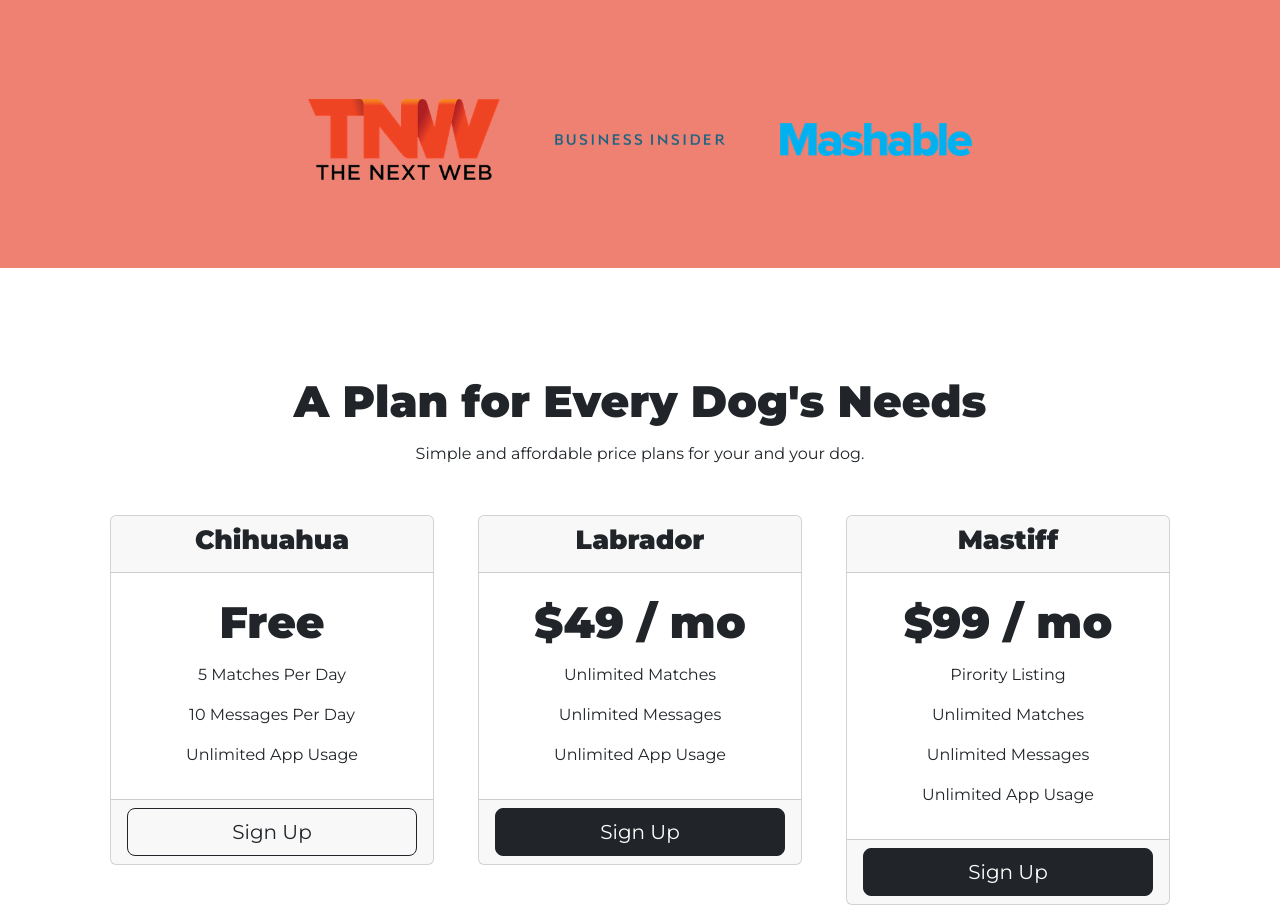
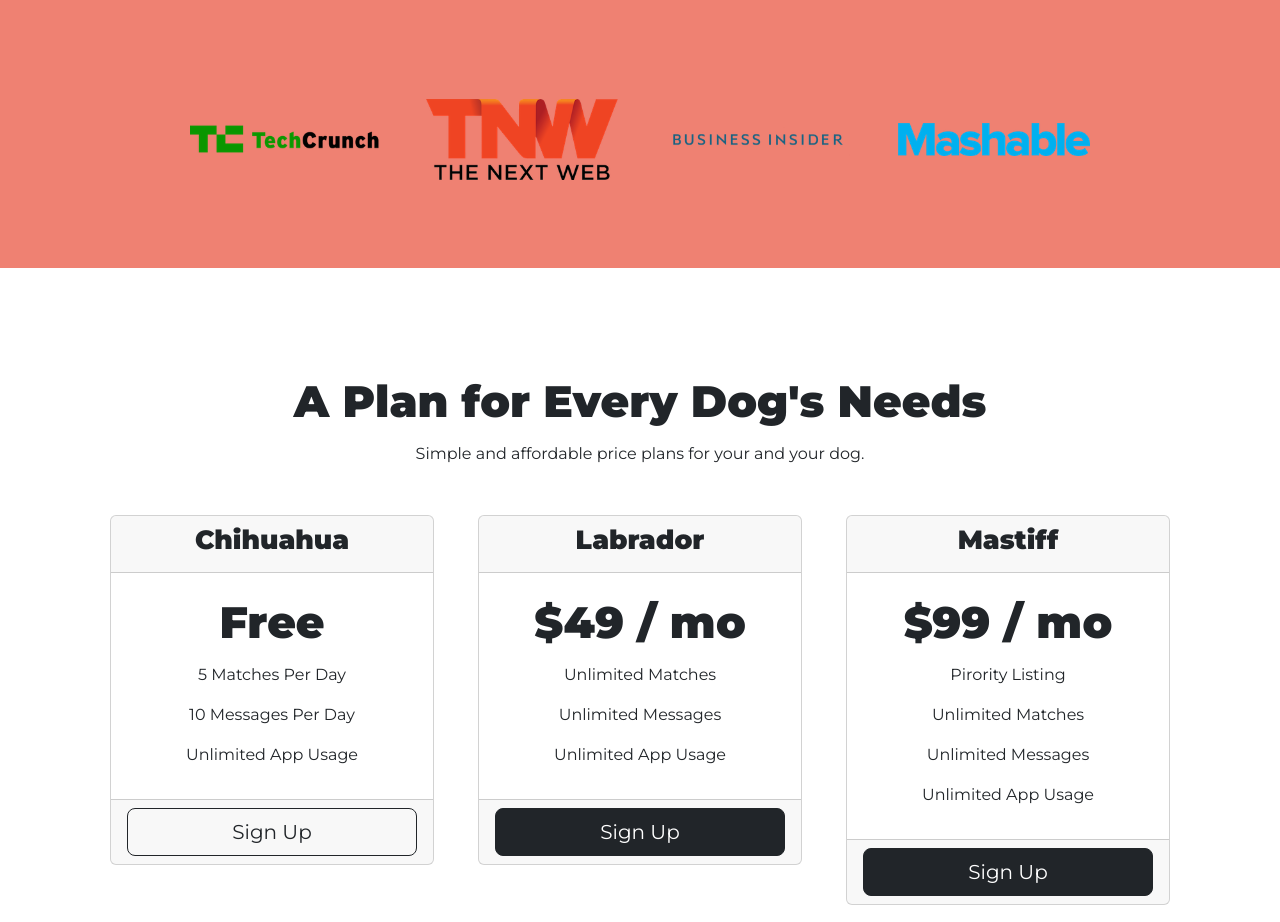
Before and after one commit to Udayanvats/tindog, a plain HTML site: page index.html in a window 1280 px wide. Shown: the part 1700-2622 px from the top of the page. Drawn offline with nearby package versions, Linux system fonts and the light colour scheme.

Commit message:
It is Working now

```diff
--- a/index.html
+++ b/index.html
@@ -143,7 +143,7 @@
   <!-- Press -->
 
   <section id="press">
-    <!-- <img class="pressimg" src="images/TechCrunch.png" alt="tc-logo"> -->
+    <img class="pressimg" src="images/TechCrunch.png" alt="tc-logo">
     <img class="pressimg" src="images/tnw.png" alt="tnw-logo">
     <img class="pressimg" src="images/bizinsider.png" alt="biz-insider-logo">
     <img class="pressimg" src="images/mashable.png" alt="mashable-logo">
```
